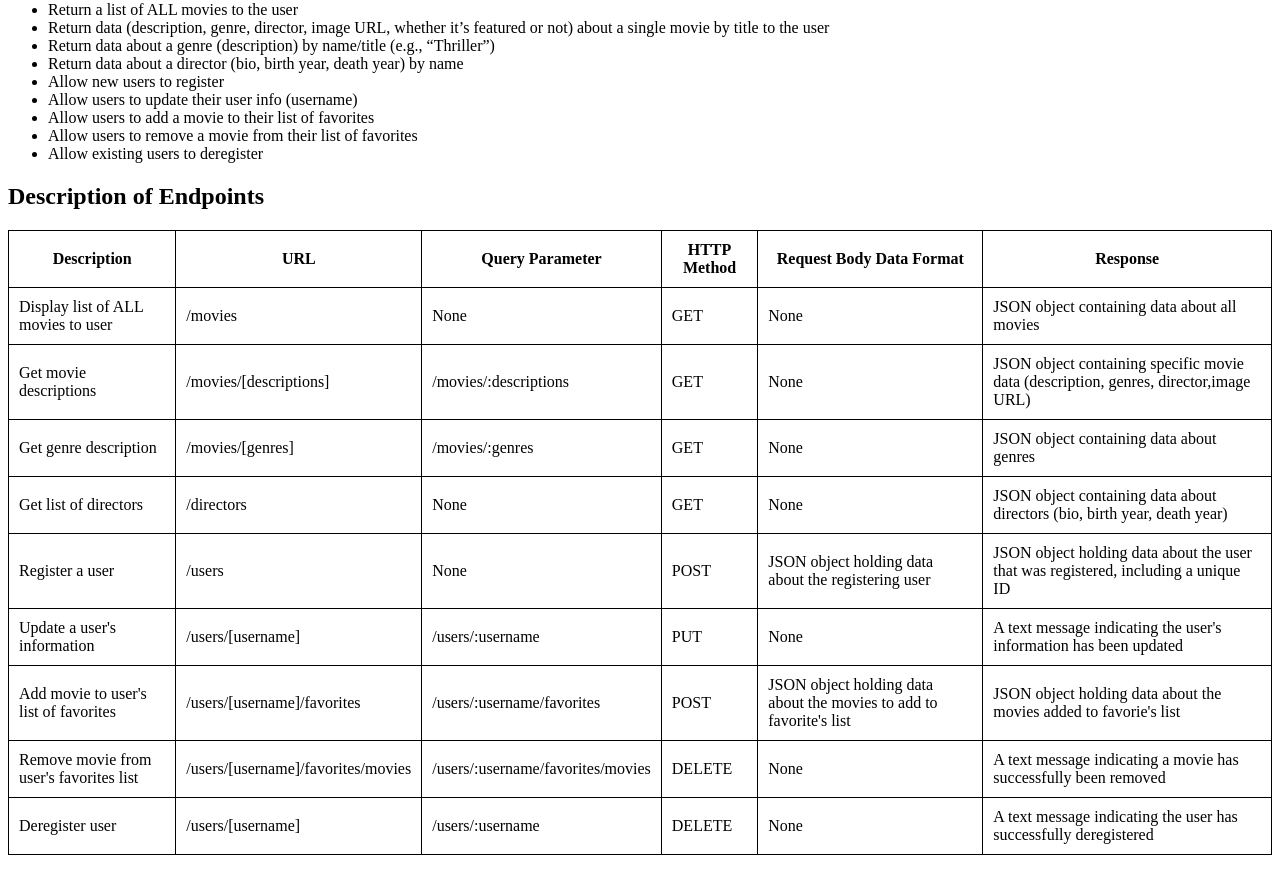
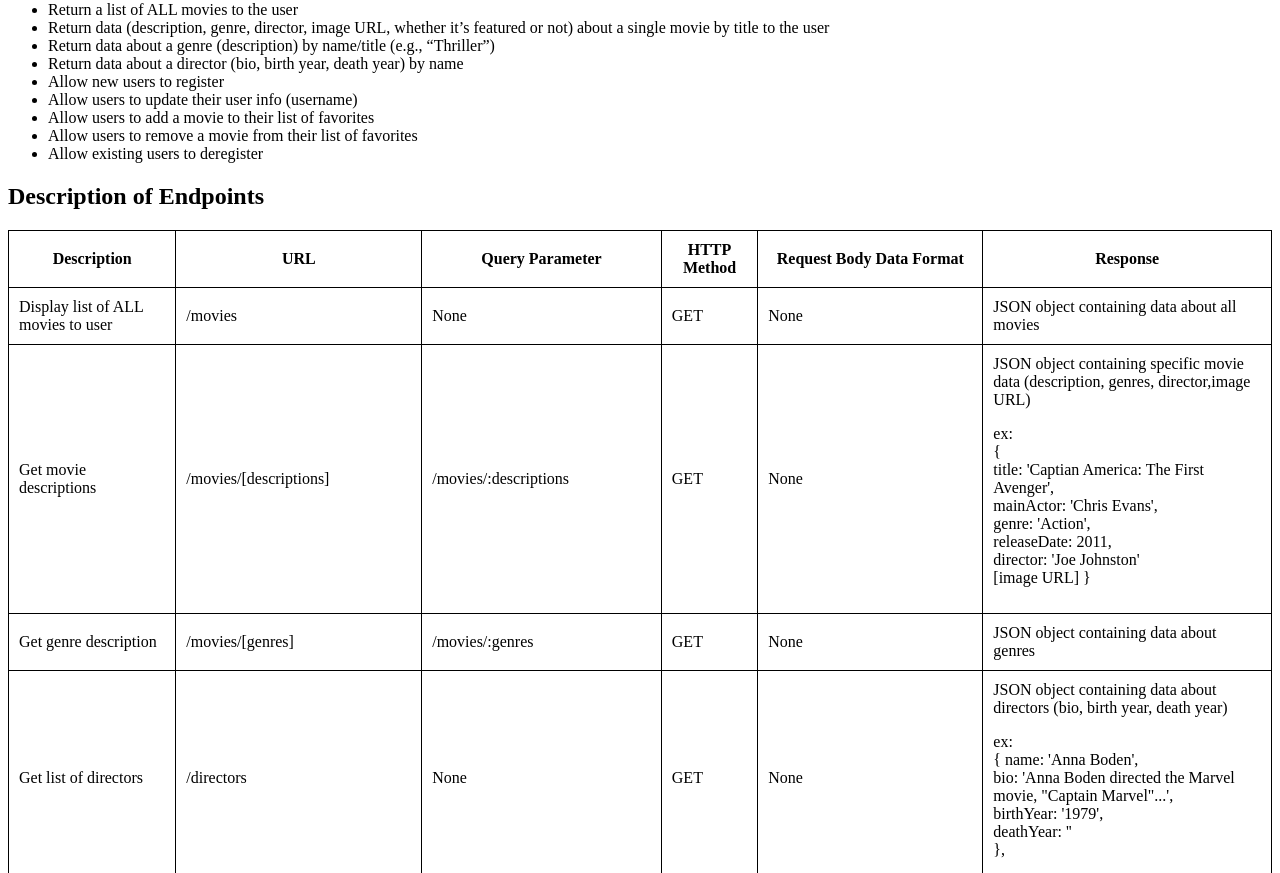
Before and after one commit to JBorchers/movie_api, a website: page public/documentation.html in a window 1280 px wide. Shown: the part 79-952 px from the top of the page. Drawn offline with Linux system fonts and the light colour scheme.

Commit message:
added response descriptions

```diff
--- a/public/documentation.html
+++ b/public/documentation.html
@@ -73,7 +73,13 @@
                 <td>/movies/:descriptions</td>
                 <td>GET</td>
                 <td>None</td>
-                <td>JSON object containing specific movie data (description, genres, director,image URL)</td>
+                <td>JSON object containing specific movie data (description, genres, director,image URL) <p>ex:<br> {<br>title: 'Captian America: The First Avenger',<br>
+                    mainActor: 'Chris Evans',<br>
+                    genre: 'Action',<br>
+                    releaseDate: 2011,<br>
+                    director: 'Joe Johnston'<br>
+                    [image URL]
+                }</p></td>
             </tr>
             <tr>
                 <td>Get genre description</td>
@@ -89,7 +95,14 @@
                 <td>None</td>
                 <td>GET</td>
                 <td>None</td>
-                <td>JSON object containing data about directors (bio, birth year, death year)</td>
+                <td>JSON object containing data about directors (bio, birth year, death year)
+                    <p>ex:<br> {
+                        name: 'Anna Boden',<br>
+                        bio: 'Anna Boden directed the Marvel movie, "Captain Marvel"...',<br>
+                        birthYear: '1979',<br>
+                        deathYear: ''<br>
+                    },</p>
+                </td>
             </tr>
             <tr>
                 <td>Register a user</td>
```
